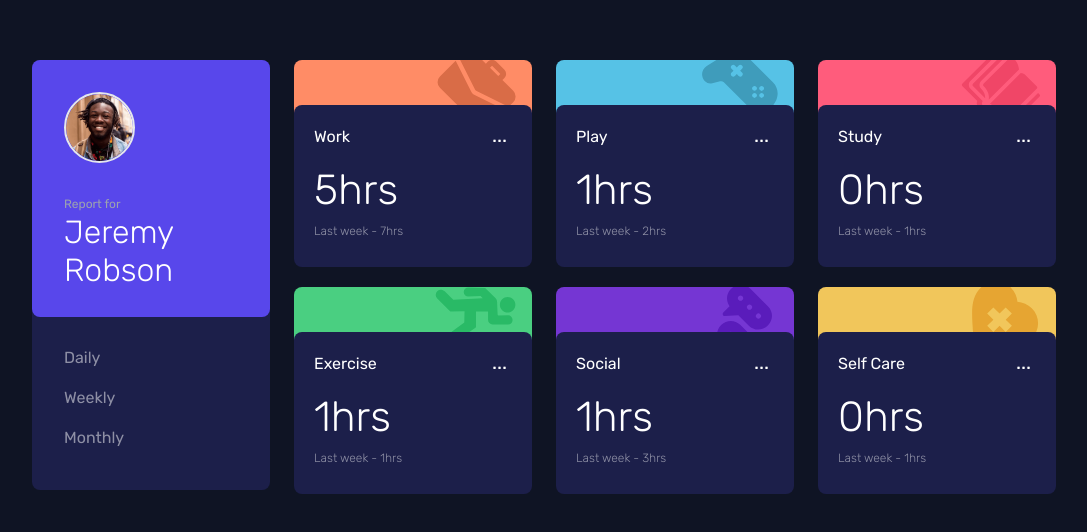
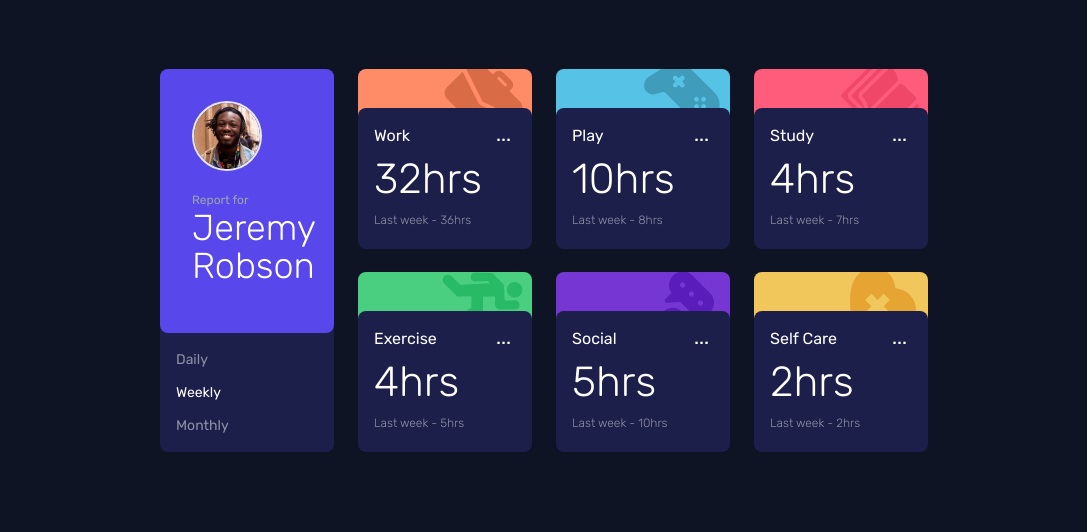
Before and after one commit to r-4132/time-tracking-dashboard-main, a React (Create React App) app: page / in a window 1280 px wide. Shown: the part 140-672 px from the top of the page, without its empty margins (96-1183 px from the left). Built offline with nearby package versions, Linux system fonts and the light colour scheme.

Commit message:
fixed ratios

```diff
--- a/src/components/Main.js
+++ b/src/components/Main.js
@@ -4,7 +4,7 @@ import jeremyImg from '../assets/image-jeremy.png'
 
 export default function Main() {
     const [data, setData] = useState([]);
-    const [selectBtn, setselectBtn] = useState('daily');
+    const [selectBtn, setselectBtn] = useState('weekly');
 
     useEffect(() => {
         const fetchData = async () => {
@@ -73,30 +73,30 @@ export default function Main() {
 
     return (
         <>
-            <main className='flex justify-center items-center phone:h-screen phone:w-screen mb-[5rem] mt-[5rem]  phone:m-[0]'>
-                <div className='main-wrapper grid grid-cols-1 gap-6 rounded-lg phone:w-[80%] phone:grid-cols-4 phone:h-[50%] '>
-                    <div className='card-container grid row-span-2 rounded-lg bg-darkBlue pb-[1rem]'>
-                        <div className="card grid rounded-lg h-[90%] bg-Blue ">
-                            <img className='w-[30%] border-2 rounded-full m-8' src={jeremyImg} alt='jeremy-image' />
-                            <p className='text-left px-8 mb-8 text-[12px] text-gray-400'>Report for<br></br><span className='text-[32px] leading-[38px] font-light text-white'> Jeremy Robson</span></p>
+            <main className='flex justify-center items-center phone:h-screen phone:w-screen py-[5rem]'>
+                <div className='main-wrapper grid grid-cols-1 gap-6 rounded-lg w-[80%] phone:grid-cols-4 phone:w-[60%]'>
+                    <div className='card-container grid phone:row-span-2 rounded-lg bg-darkBlue '>
+                        <div className="card flex flex-row justify-center content-center rounded-lg bg-Blue space-y-8 pb-[1rem] space-x-5 phone:flex-col phone:pb-[3rem] phone:space-x-8 h-[7rem] phone:space-y-5 phone:h-[16.5rem]">
+                            <img className='w-[50px] h-[50px] border-2 rounded-full mt-[2rem] phone:ml-[2rem] phone:w-[70px] phone:h-[70px]' src={jeremyImg} alt='jeremy-image' />
+                            <p className='text-left flex flex-col text-[12px]  text-gray-400'>Report for<span className='text-[20px] leading-[38px] font-light text-white phone:text-[36px]'> Jeremy Robson</span></p>
                         </div>
-                        <div className='card-bottom flex flex-col items-start px-8 text-white space-y-4'>
-                            <button className='hover:opacity-100  opacity-50' onClick={() => handleBtn('daily')}>Daily</button>
-                            <button className='hover:opacity-100  opacity-50' onClick={() => handleBtn('weekly')}>Weekly</button>
-                            <button className='hover:opacity-100  opacity-50' onClick={() => handleBtn('monthly')}>Monthly</button>
+                        <div className='card-bottom flex flex-row items-start text-white justify-evenly p-[1rem] phone:flex-col phone:space-y-3 phone:text-[14px]'>
+                            <button className={`hover:opacity-100 ${selectBtn === 'daily' ? 'opacity-100' : 'opacity-50'}`} onClick={() => handleBtn('daily')}>Daily</button>
+                            <button className={`hover:opacity-100 ${selectBtn === 'weekly' ? 'opacity-100' : 'opacity-50'}`} onClick={() => handleBtn('weekly')}>Weekly</button>
+                            <button className={`hover:opacity-100 ${selectBtn === 'monthly' ? 'opacity-100' : 'opacity-50'}`} onClick={() => handleBtn('monthly')}>Monthly</button>
                         </div>
                     </div>
                     {
                         data.map((item, index) => {
                             return (
-                                <div className='container grid rounded-lg h-[98%]' key={index}>
-                                    <div className='wrap self-end rounded-lg h-[80%] p-5 bg-darkBlue translate-y-1 cursor-pointer hover:bg-Blue'>
-                                        <div className='flex justify-between mb-[10px]'>
+                                <div className='container grid rounded-lg h-[10rem] phone:h-[11rem]' key={index}>
+                                    <div className='wrap self-end rounded-lg h-[75%] bg-darkBlue translate-y-1 cursor-pointer hover:bg-Blue px-[1rem] py-[1rem] phone:h-[80%]'>
+                                        <div className='flex justify-between'>
                                             <h4>{item.title}</h4>
                                             <button className='flex text-white items-center w-[20px] h-[20px] text-[20px] '>...</button>
                                         </div>
                                         <h4 className="data-cur text-[42px] font-light">{selectDaily(item.title)}hrs</h4>
-                                        <p className='text-[12px] opacity-50 font-light pb-[3rem]'>Last week - <span className="data-prev">{selectPrev(item.title)}hrs</span></p>
+                                        <p className='absolute bottom-12 right-0 left-13 text-[12px] opacity-50 font-light pr-[1.2rem] phone:relative phone:bottom-0'>Last week - <span className="data-prev">{selectPrev(item.title)}hrs</span></p>
                                     </div>
 
                                 </div>
```
